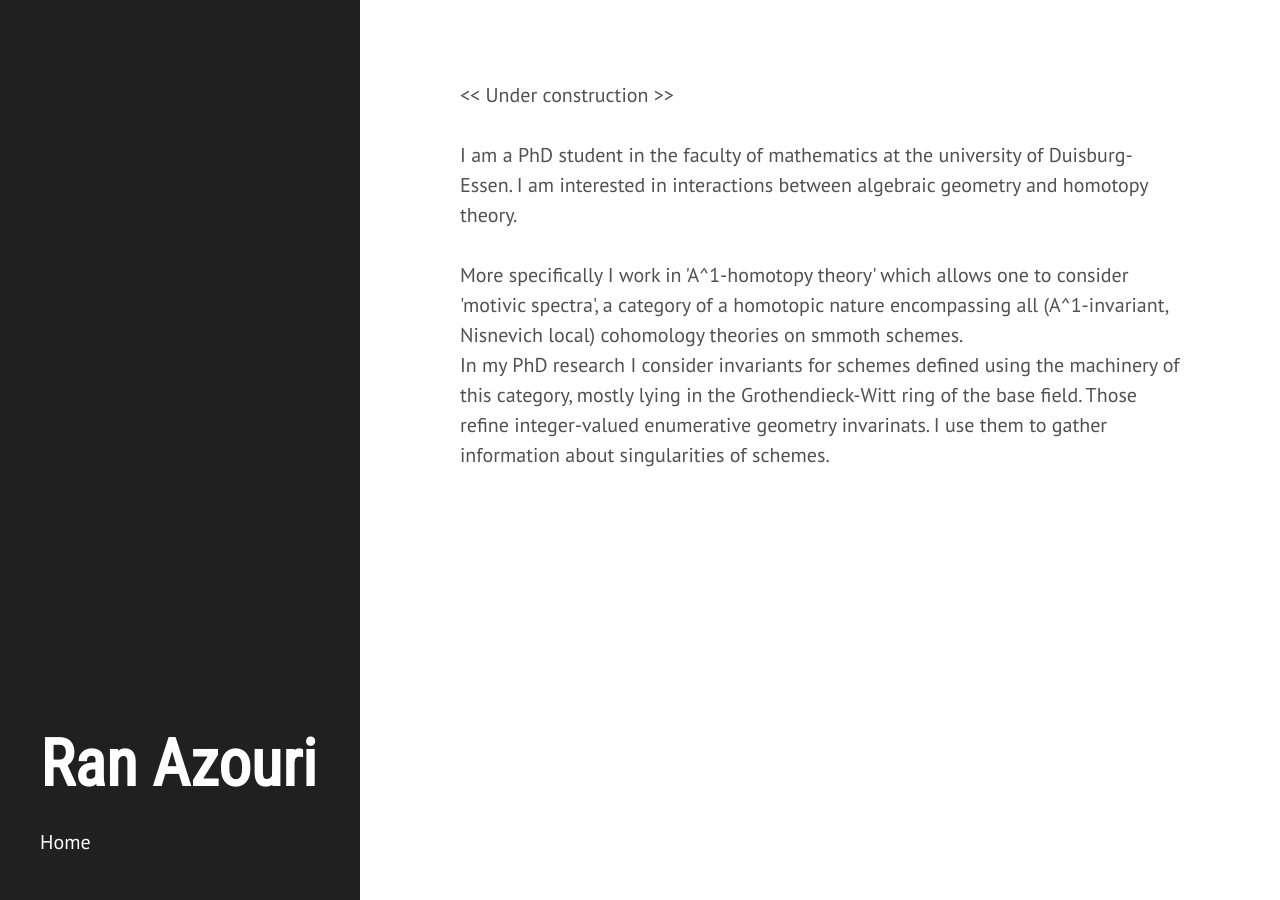
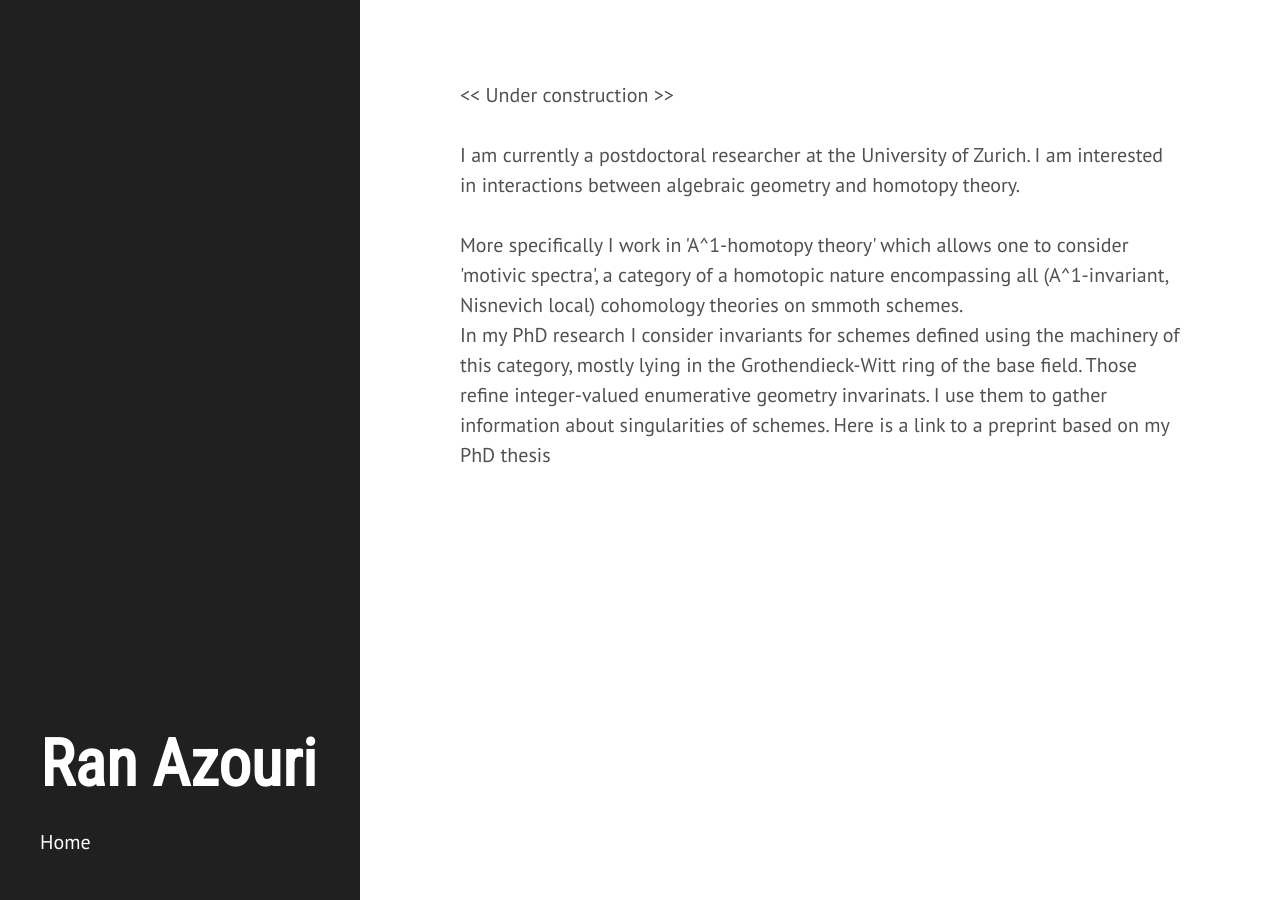
Before and after one commit to ransass/ransass.github.io, a Jekyll site: the page built from index.html, in a window 1280 px wide. Built offline with Jekyll 4.4.1, drawn with Linux system fonts in a browser that asks for light colours; some web fonts are replaced; the list of posts is cut into pages by our own code.

Commit message:
Update index.html

```diff
--- a/index.html
+++ b/index.html
@@ -5,11 +5,12 @@ title: Home
 
 << Under construction >>  <br/>
 <br/>
-I am a PhD student in the faculty of mathematics at the university of Duisburg-Essen. I am interested in interactions between algebraic geometry and homotopy theory. <br/>
+I am currently a postdoctoral researcher at the University of Zurich. I am interested in interactions between algebraic geometry and homotopy theory. <br/>
 <br/>
 More specifically I work in 'A^1-homotopy theory' which allows one to consider 'motivic spectra', a category of a homotopic nature encompassing all (A^1-invariant, Nisnevich local) cohomology theories on smmoth schemes. <br/>
 In my PhD research I consider invariants for schemes defined using the machinery of this category, mostly lying in the Grothendieck-Witt ring of the base field. Those refine integer-valued enumerative geometry invarinats. I use them to gather information about singularities of schemes.
 
+Here is a link to a preprint based on my PhD thesis
 
 <!-- <div class="posts">
   {% for post in paginator.posts %}
```
